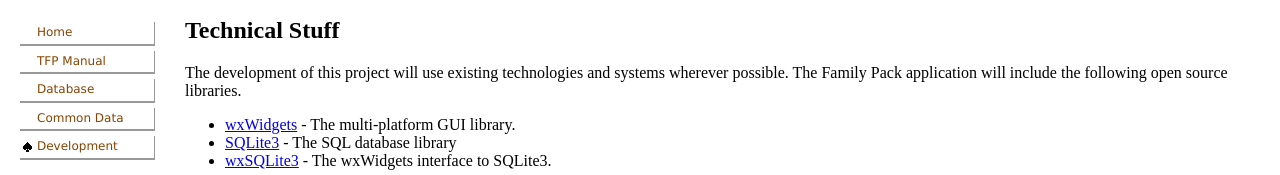
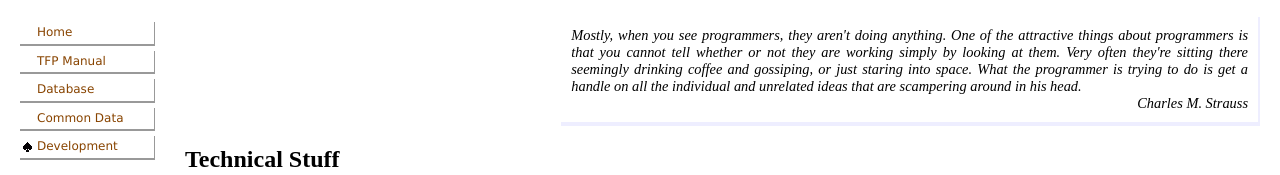
Before and after one commit to nickmat/TheFamilyPack, a plain HTML site: page website/develop.htm in a window 1280 px wide. Shown: the part 135-310 px from the top of the page. Drawn offline with Linux system fonts and the light colour scheme.

Commit message:
Added quotes to Common Data and Development web pages.
git-svn-id: https://svn.code.sf.net/p/thefamilypack/code/tfp/trunk@20 0b5b8454-fdc9-41d1-a9ee-242ce37e0c65

```diff
--- a/website/develop.htm
+++ b/website/develop.htm
@@ -29,6 +29,14 @@
 </div>
 
 <div id="content">
+
+<blockquote>
+<p>
+ Mostly, when you see programmers, they aren't doing anything.  One of the attractive things about programmers is that you cannot tell whether or not they are working simply by looking at them.  Very often they're sitting there seemingly drinking coffee and gossiping, or just staring into space.  What the programmer is trying to do is get a handle on all the individual and unrelated ideas that are scampering around in his head.
+</p>
+<p class="attribute">Charles M. Strauss</p>
+</blockquote>
+
 <h2>Technical Stuff</h2>
 <p>
  The development of this project will use existing technologies and systems wherever possible. The Family Pack application will include the following open source libraries.
```
Also changed, not shown: website/common.htm (+8 -0 lines).
